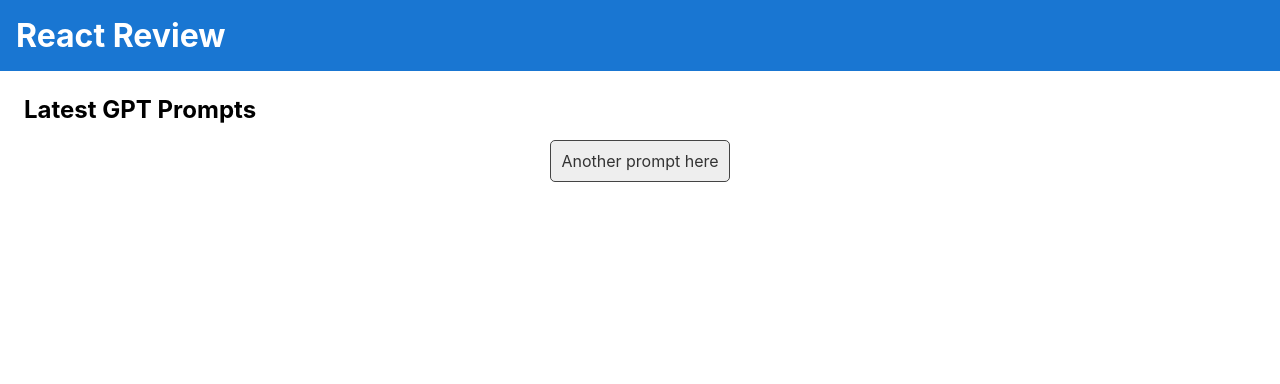
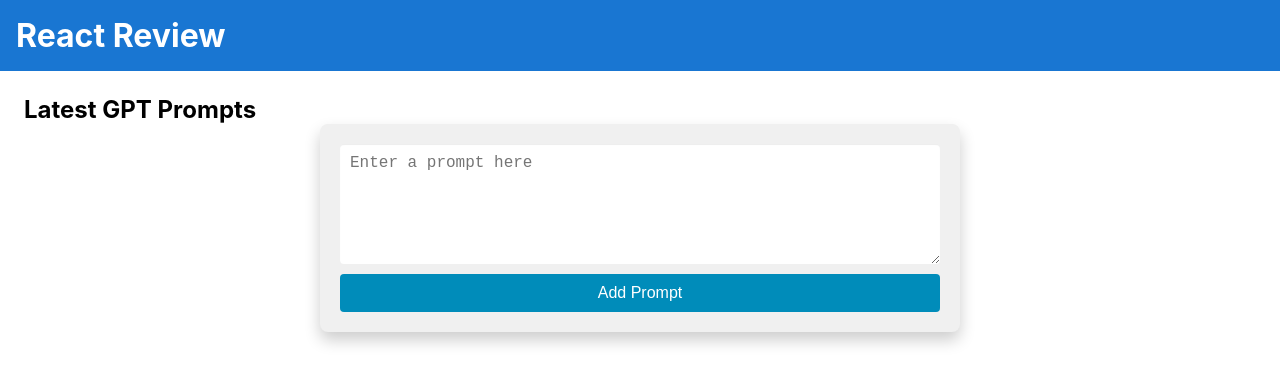
Before and after one commit to xmtrinidad/react-18-review, a React (Create React App) app: page / in a window 1280 px wide. Shown: the top 384 px of the page. Built offline with nearby package versions, Linux system fonts and the light colour scheme; the HTML template or start-up script is replaced by a standard one.

Commit message:
more review of state and binding

```diff
--- a/src/App.js
+++ b/src/App.js
@@ -1,30 +1,81 @@
 import './App.css';
-import React, { Component } from 'react';
+import React, { useState, useEffect } from 'react';
 import Header from './components/Header/Header';
 import PromptBox from './components/PromptBox/PromptBox';
+import PromptInput from './components/PromptInput/PromptInput';
 
-class App extends Component {
+// class App extends Component {
+//   constructor(props) {
+//     super(props);
+//     this.state = {
+//       prompts: [
+//         { id: 1, text: 'Some prompt text' },
+//         { id: 2, text: 'Another prompt here'}
+//       ]
+//     }
+//   }
 
-  state = {
-    prompts: [
+//   render() {
+
+//     const addPromptHandler = async () => {
+//       const newPrompt = { id: 3, text: 'A new prompt' };
+//       const prompts = [...this.state.prompts];
+//       prompts.push(newPrompt);
+//       await this.setState({ prompts });
+
+//       console.log(this.state.prompts);
+//     }
+
+//     return (
+//       <div className="App">
+//         <Header></Header>
+//         <main>
+//           <h2>Latest GPT Prompts</h2>
+//           <div className="prompts">
+//             <PromptBox prompt={this.state.prompts[0]}></PromptBox>
+//           </div>
+//           <div className="add-prompt-container">
+//             <button onClick={addPromptHandler}>Add Prompt</button>
+//           </div>
+//         </main>
+//       </div>
+//     );
+//   }
+// }
+
+const App = () => {
+  const [prompts, setPrompts] = useState(
+    [
       { id: 1, text: 'Some prompt text' },
       { id: 2, text: 'Another prompt here'}
     ]
-  }
+  );
 
-  render() {
+    const addPromptHandler = (prompt) => {
+      console.log(prompt);
+      // const newPrompt = { id: 3, text: 'A new prompt' };
+      // setPrompts([...prompts, newPrompt]);
+    }
+
+    useEffect(() => {
+      console.log(prompts);
+    }, [prompts]);
+
     return (
       <div className="App">
         <Header></Header>
         <main>
           <h2>Latest GPT Prompts</h2>
+          <PromptInput onAddPrompt={addPromptHandler}></PromptInput>
           <div className="prompts">
-            <PromptBox prompt={this.state.prompts[1]}></PromptBox>
+            {/* <PromptBox prompt={prompts[0]}></PromptBox> */}
           </div>
+          {/* <div className="add-prompt-container">
+            <button onClick={addPromptHandler}>Add Prompt</button>
+          </div> */}
         </main>
       </div>
     );
-  }
 }
 
 export default App;
--- /dev/null
+++ b/src/components/PromptInput/PromptInput.css
@@ -0,0 +1,38 @@
+.PromptInput {
+  display: flex;
+  flex-direction: column;
+  align-items: stretch;
+  width: 100%;
+  max-width: 600px;
+  margin: auto;
+  padding: 20px;
+  box-shadow: 0px 8px 16px 0px rgba(0,0,0,0.2);
+  background-color: #f0f0f0;
+  border-radius: 8px;
+}
+
+.PromptInput textarea {
+  padding: 10px;
+  margin-bottom: 10px;
+  border: none;
+  border-radius: 4px;
+  font-size: 16px;
+  min-height: 100px;
+  resize: vertical;
+  box-shadow: inset 0 1px 1px rgba(0,0,0,0.075);
+}
+
+.PromptInput button {
+  padding: 10px 20px;
+  border: none;
+  border-radius: 4px;
+  background-color: #008CBA; /* Blue */
+  color: white;
+  cursor: pointer;
+  font-size: 16px;
+  transition: background-color 0.3s;
+}
+
+.PromptInput button:hover {
+  background-color: #007B9A; /* Darker blue */
+}
--- /dev/null
+++ b/src/components/PromptInput/PromptInput.js
@@ -0,0 +1,26 @@
+import { useState } from 'react';
+import './PromptInput.css';
+
+const PromptInput = (props) => {
+  const [inputValue, setInputValue] = useState('');
+
+  // This function will be called every time the input value changes
+  const handleInputChange = (event) => {
+    setInputValue(event.target.value);
+  };
+
+  // This function will be called when the button is clicked
+  const addPromptHandler = () => {
+    const newPrompt = { id: 3, text: inputValue };
+    props.onAddPrompt(newPrompt);
+  };
+
+  return (
+    <div className="PromptInput">
+      <textarea type="text" onChange={handleInputChange} placeholder="Enter a prompt here" value={inputValue}></textarea>
+      <button onClick={addPromptHandler}>Add Prompt</button>
+    </div>
+  );
+}
+
+export default PromptInput;
```
